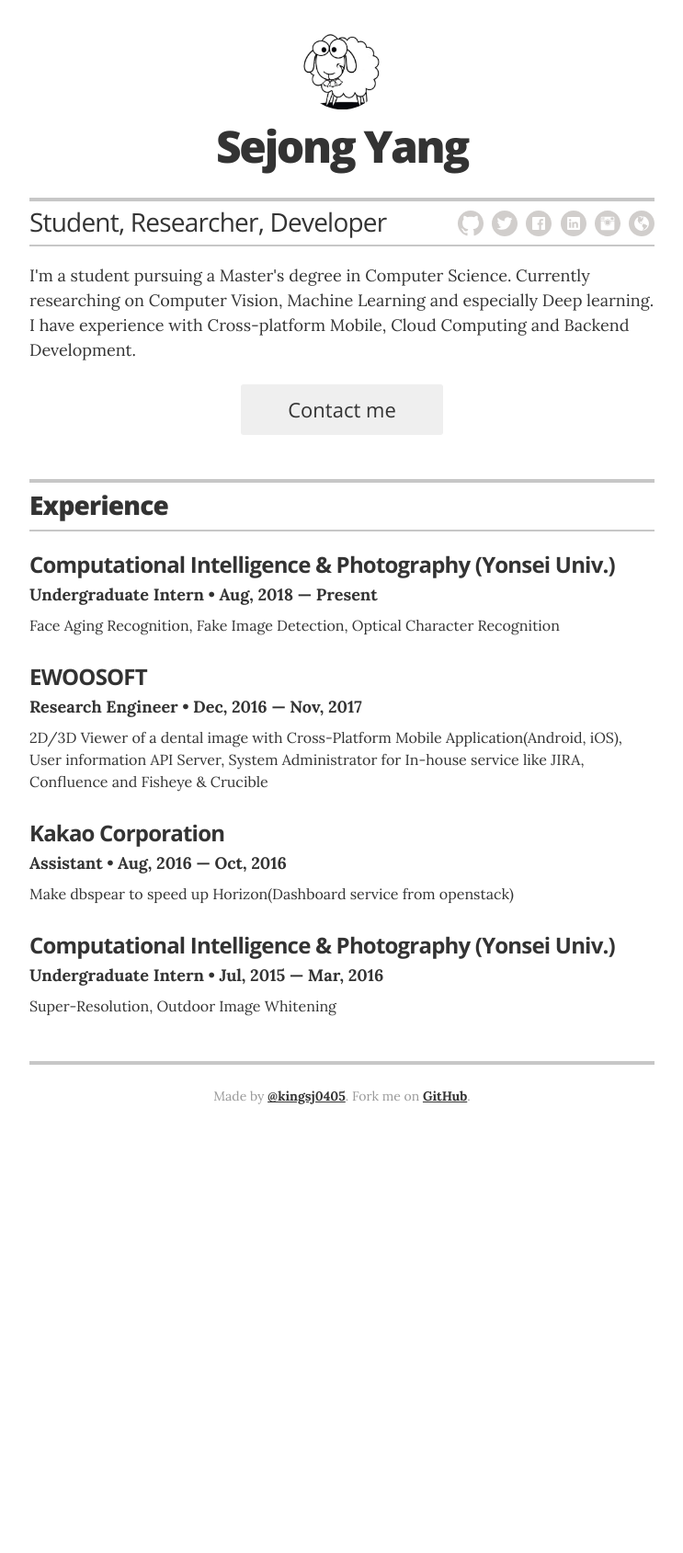
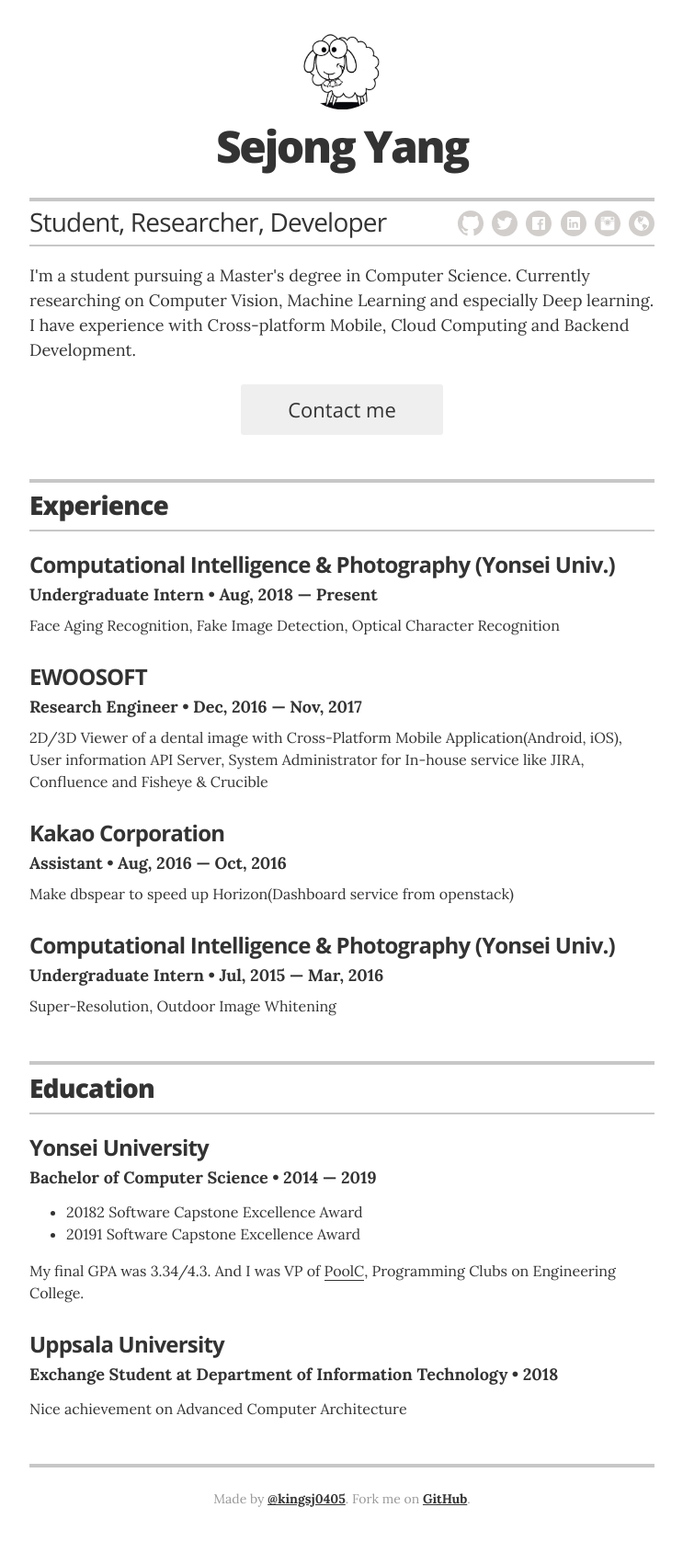
Before and after one commit to kingsj0405/kingsj0405.github.io, a Jekyll site: the page built from index.html, in a window 1280 px wide. Shown: the whole page at 92% size, without its empty margins (268-1011 px from the left). Built offline with Jekyll 4.4.1, drawn with Linux system fonts in a browser that asks for light colours; before the commit the page ends 1251 px from its top, so only the background shows below that.

Commit message:
Update Education

```diff
--- a/_config.yml
+++ b/_config.yml
@@ -34,7 +34,7 @@
 # Decide which sections to use
 # comment out to hide
 resume_section_experience:      true
-resume_section_education:       false
+resume_section_education:       true
 resume_section_projects:        false
 resume_section_skills:          false
 resume_section_recognition:     false
--- a/_data/education.yml
+++ b/_data/education.yml
@@ -1,13 +1,13 @@
 # Degree
-- degree: Bachelor of Arts, Human Rights
-  uni: Yale University
-  year: 2004 &mdash; 2008
+- degree: Bachelor of Computer Science
+  uni: Yonsei University
+  year: 2014 &mdash; 2019
   awards:
-    - award: Summa Cumme Laude graduate
-  summary: If you had any meaningful roles at college, feel free to write about them here
+    - award: 20182 Software Capstone Excellence Award
+    - award: 20191 Software Capstone Excellence Award
+  summary: My final GPA was 3.34/4.3. And I was VP of <a href="https://poolc.org/">PoolC</a>, Programming Clubs on Engineering College.
 
-- degree: High School Diploma
-  uni: Springfield High School
-  year: 2004
-  award: Most likely to succeed
-  summary: You can choose to have either a single or multiple awards
+- degree: Exchange Student at Department of Information Technology
+  uni: Uppsala University
+  year: 2018
+  summary: Nice achievement on Advanced Computer Architecture
```
